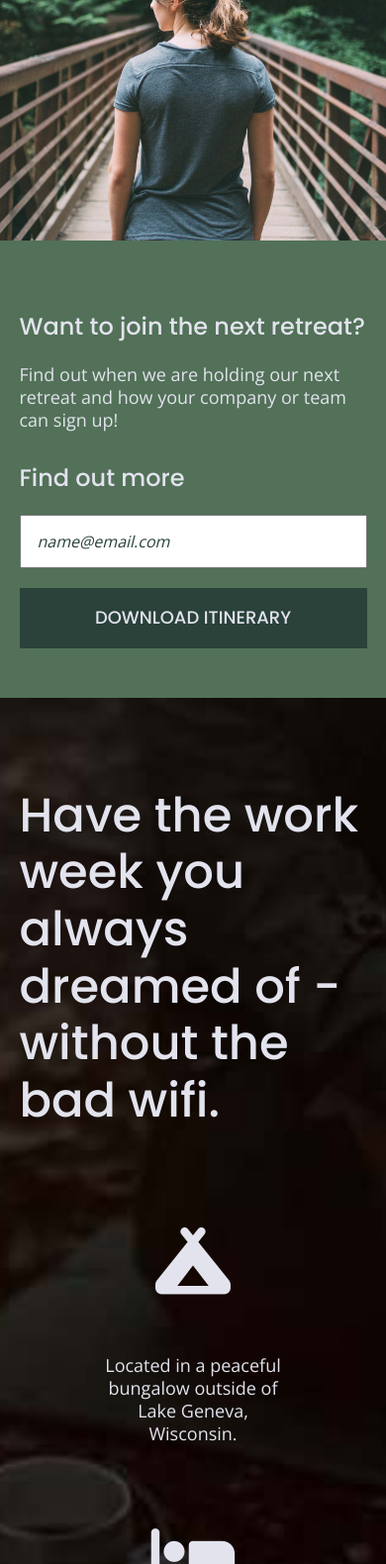
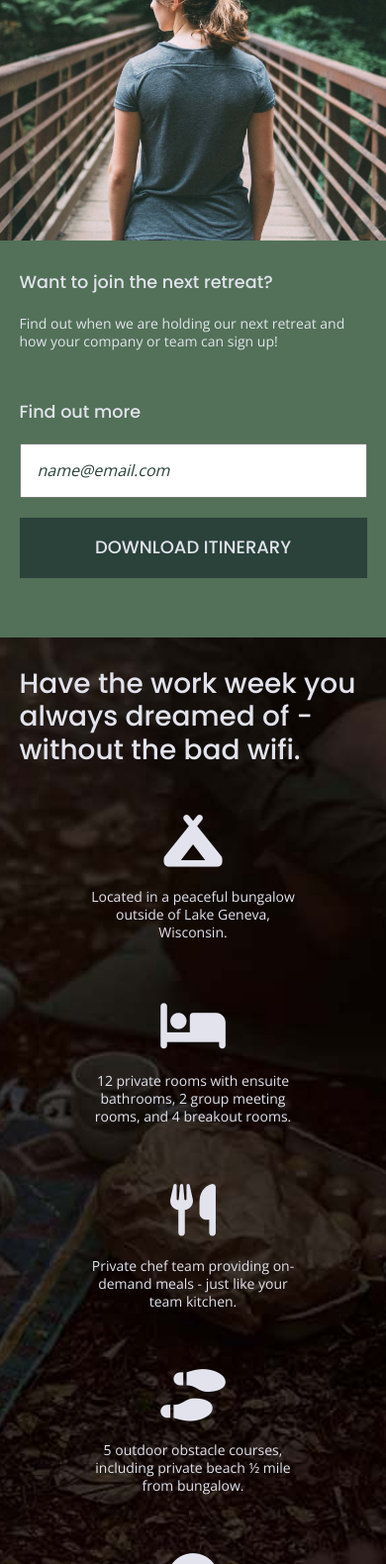
Before and after one commit to mauramcgurk/unplugged-retreat, a website: page index.html in a window 390 px wide. Shown: the part 420-2000 px from the top of the page at 99% size. Drawn offline with nearby package versions, Linux system fonts and the light colour scheme.

Commit message:
Styled home page for mobile

```diff
--- a/css/main.css
+++ b/css/main.css
@@ -112,20 +112,22 @@ a {
 h2 {
   font-family: 'Poppins', sans-serif;
   font-weight: 500;
-  font-size: 3em;
+  font-size: 1.75em;
   line-height: 1.2;
+  margin: 0;
+  padding: 20px 0;
 }
 
 h3,
 h4 {
   font-family: 'Poppins', sans-serif;
   font-weight: 500;
-  font-size: 1.5em;
+  font-size: 1.1em;
   margin: 20px 0;
 }
 
 p {
-  font-size: 1.125em;
+  font-size: .875em;
   line-height: 1.285;
 }
 
@@ -143,7 +145,7 @@ address {
 
 .content-wrapper {
      width: 90%;
-     margin: 50px 0;
+     margin: 10px 0;
    }
 
 /* -------- Base Header - Footer Styles -------- */
@@ -217,7 +219,7 @@ footer p {
 
 footer .content-wrapper {
   width: 55%;
-  margin: 50px 0;
+  margin: 20px 0;
 }
 
 footer .contact {
@@ -228,6 +230,7 @@ footer .social-icons {
   display: flex;
   justify-content: space-around;
   align-items: center;
+  flex-basis: 65%;
 }
 
 footer .social-icons p {
@@ -270,6 +273,8 @@ footer .copyright {
   font-family: 'Poppins', Helvetica, Arial, sans-serif;
   font-weight: 500;
   line-height: 1.2;
+  margin: 0;
+  padding: 10px 10px;
 }
 
 
@@ -289,7 +294,7 @@ color: #e2e3ed;
 }
 
 aside .form {
-  margin-top: 30px;
+  margin: 50px 0;
 }
 
 input[type=text] {
@@ -318,24 +323,6 @@ aside p {
   padding-right: 20px;
 }
 
-/* aside .content-wrapper {
-
-}
-
-aside .form-description {
-
-}
-
-
-aside .form {
-
-}
-
-
-
-
-/* Features */
-
 .features {
   display: flex;
   justify-content: center;
@@ -348,9 +335,9 @@ aside .form {
 
 } */
 
-.features h2 {
+/* .features h2 {
   margin-bottom: 60px;
-}
+} */
 
 .features article {
   width: 63%;
@@ -362,17 +349,18 @@ aside .form {
   justify-content: center;
   align-items: center;
   flex-flow: row wrap;
+  margin-bottom: 20px;
 }
 
 .features i {
 	font-size: 3.75em;
-  margin-bottom: 40px;
+  margin-bottom: 20px;
 }
 
 .features p {
   text-align: center;
   margin: 0;
-  padding: 10px 15px;
+  /* padding: 0px 10px; */
 }
 
 /* .features-item-description p {
@@ -390,13 +378,13 @@ aside .form {
 }
 
 .reviews h2 {
-  margin-bottom: 40px;
+  /* margin-bottom: 40px; */
   line-height: 1;
-  padding-right: 45px;
+  /* padding-right: 45px; */
 }
 
 .reviews h3 {
-  width: 55%;
+  width: 60%;
   margin: 20px 0;
 }
 
```
